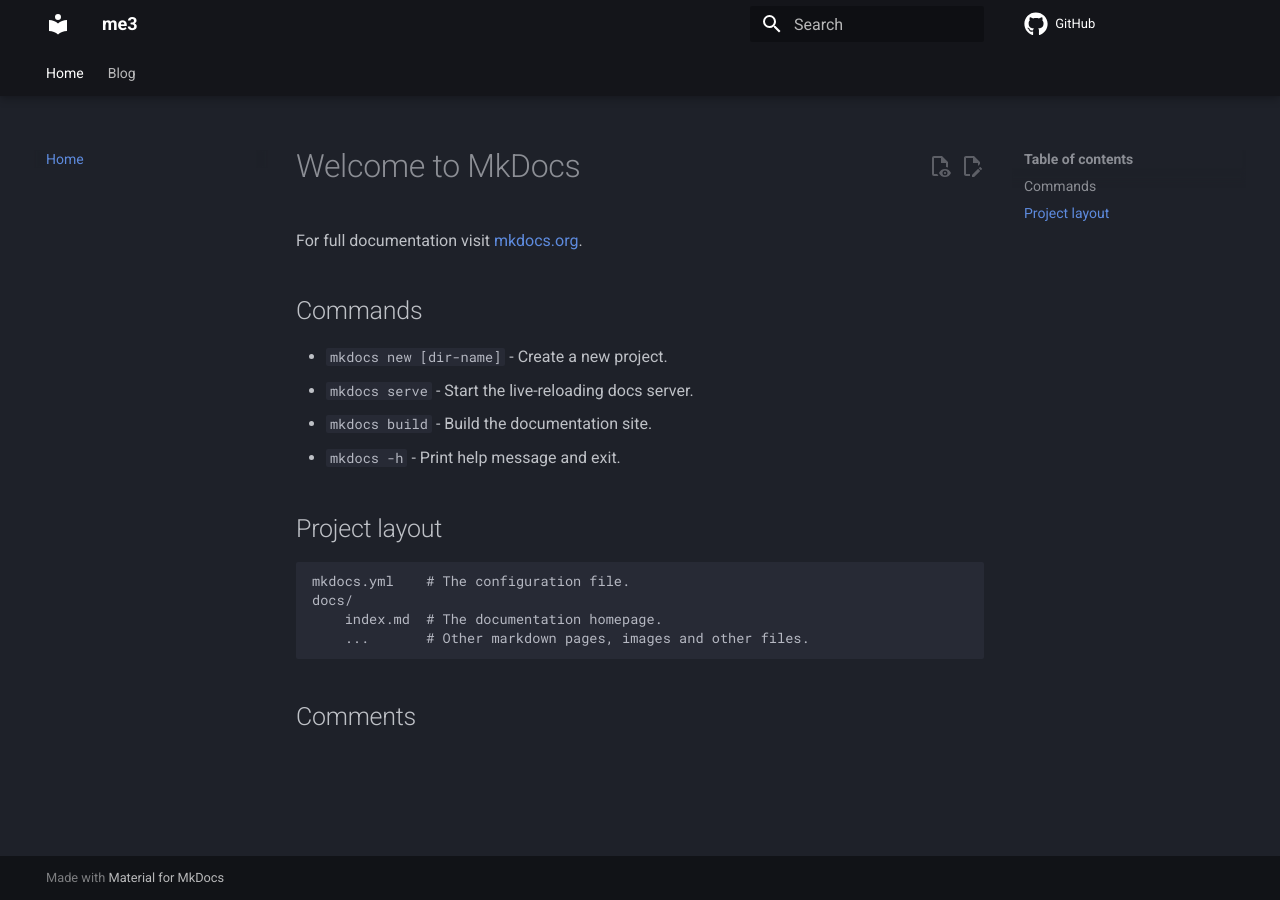
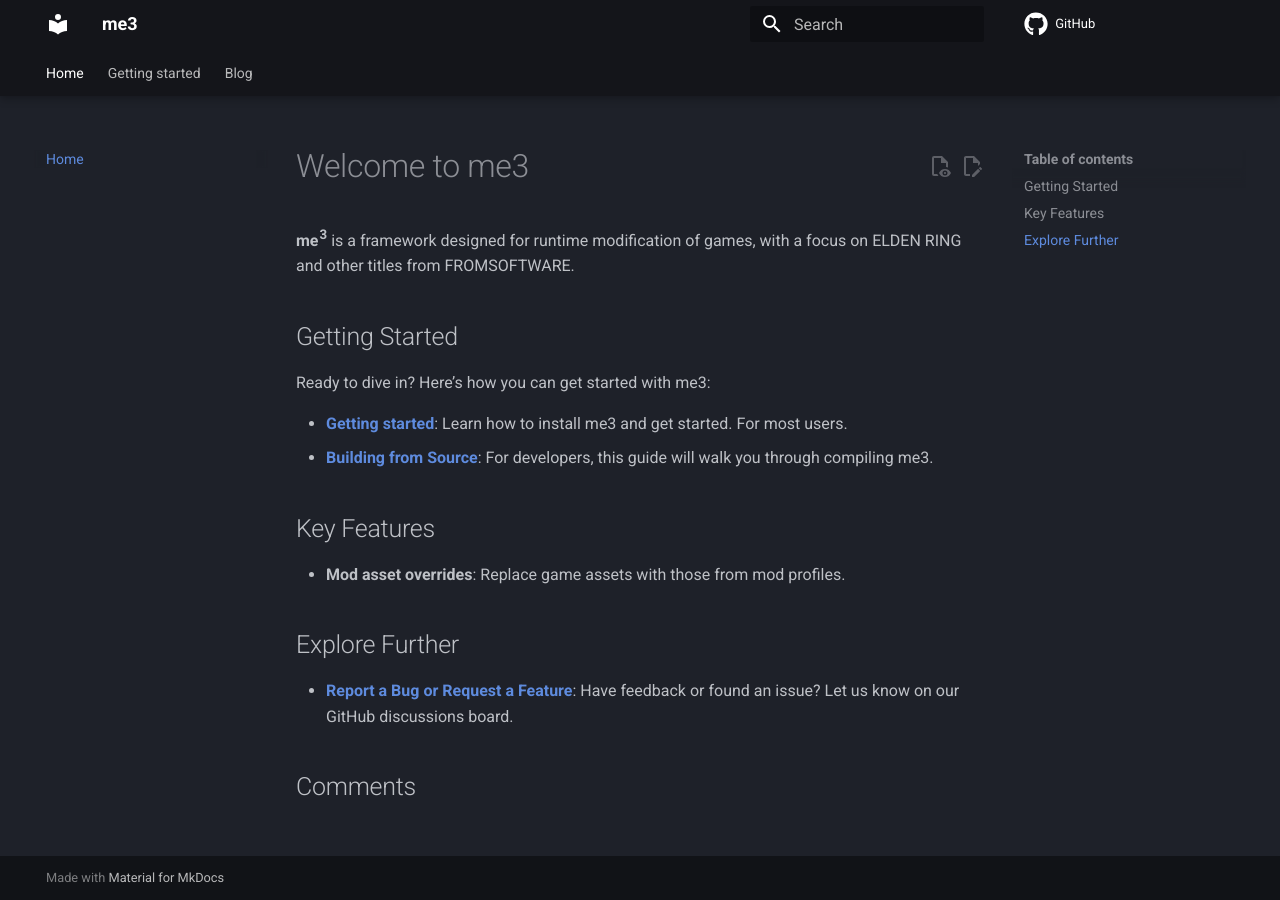
Before and after one commit to garyttierney/me3, an MkDocs documentation site: the page built from docs/index.md, in a window 1280 px wide. Built offline with MkDocs 1.6.1 and Material for MkDocs 9.7.7, drawn with Linux system fonts in a browser that asks for light colours; comment, search, counter and statistics services are not loaded.

Commit message:
Add basic getting started documentation for Windows

```diff
--- a/docs/index.md
+++ b/docs/index.md
@@ -1,17 +1,18 @@
-# Welcome to MkDocs
+# Welcome to me3
 
-For full documentation visit [mkdocs.org](https://www.mkdocs.org).
+**me<sup>3</sup>** is a framework designed for runtime modification of games, with a focus on ELDEN RING and other titles from FROMSOFTWARE.
 
-## Commands
+## Getting Started
 
-* `mkdocs new [dir-name]` - Create a new project.
-* `mkdocs serve` - Start the live-reloading docs server.
-* `mkdocs build` - Build the documentation site.
-* `mkdocs -h` - Print help message and exit.
+Ready to dive in? Here’s how you can get started with me3:
 
-## Project layout
+- **[Getting started](./getting-started.md)**: Learn how to install me3 and get started. For most users.
+- **[Building from Source](./building-from-source.md)**: For developers, this guide will walk you through compiling me3.
 
-    mkdocs.yml    # The configuration file.
-    docs/
-        index.md  # The documentation homepage.
-        ...       # Other markdown pages, images and other files.
+## Key Features
+
+- **Mod asset overrides**: Replace game assets with those from mod profiles.
+
+## Explore Further
+
+- **[Report a Bug or Request a Feature](https://github.com/garyttierney/me3/discussions)**: Have feedback or found an issue? Let us know on our GitHub discussions board.
--- a/mkdocs.yml
+++ b/mkdocs.yml
@@ -35,6 +35,8 @@
 
 nav:
   - Home: index.md
+  - Getting started:
+    - Installation: getting-started.md
   - Blog:
     - blog/index.md
 
```
Also changed, not shown: docs/configuration-reference.md (added, +99 -0 lines), docs/getting-started.md (added, +80 -0 lines).
